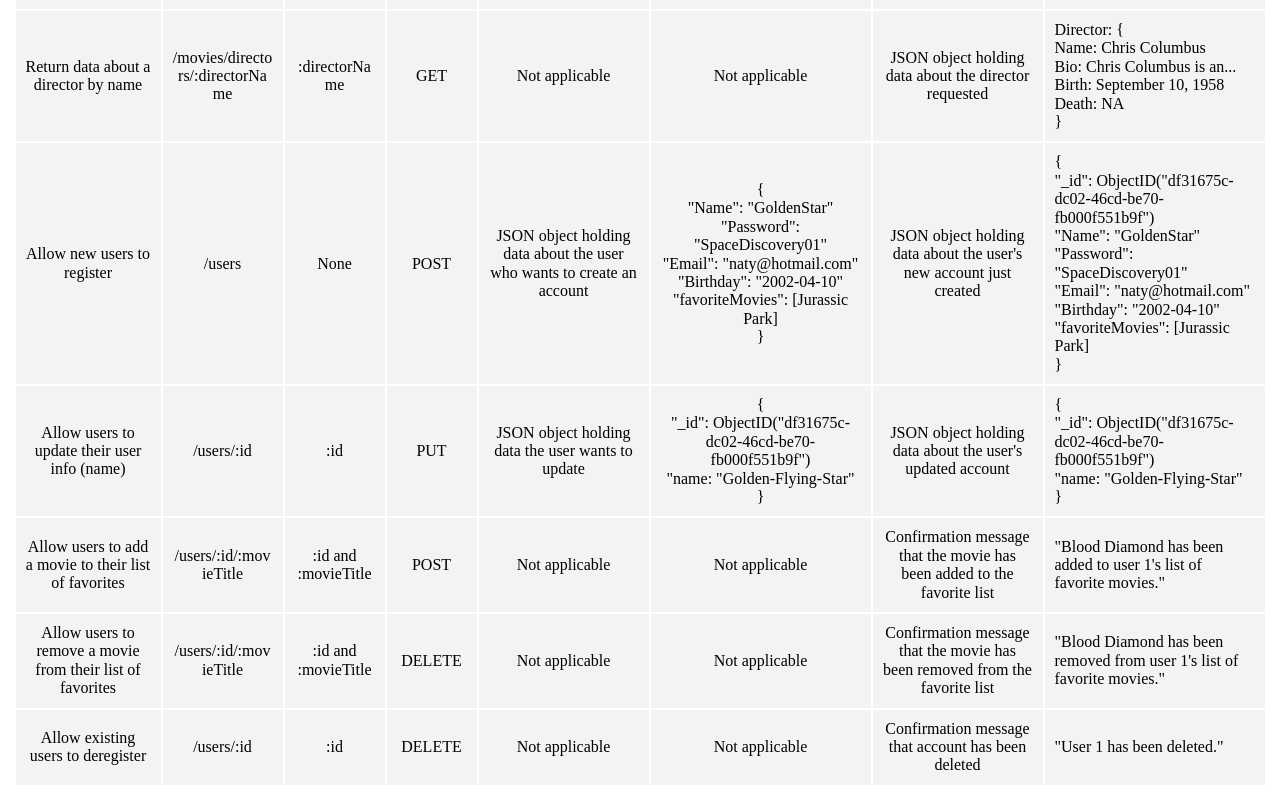
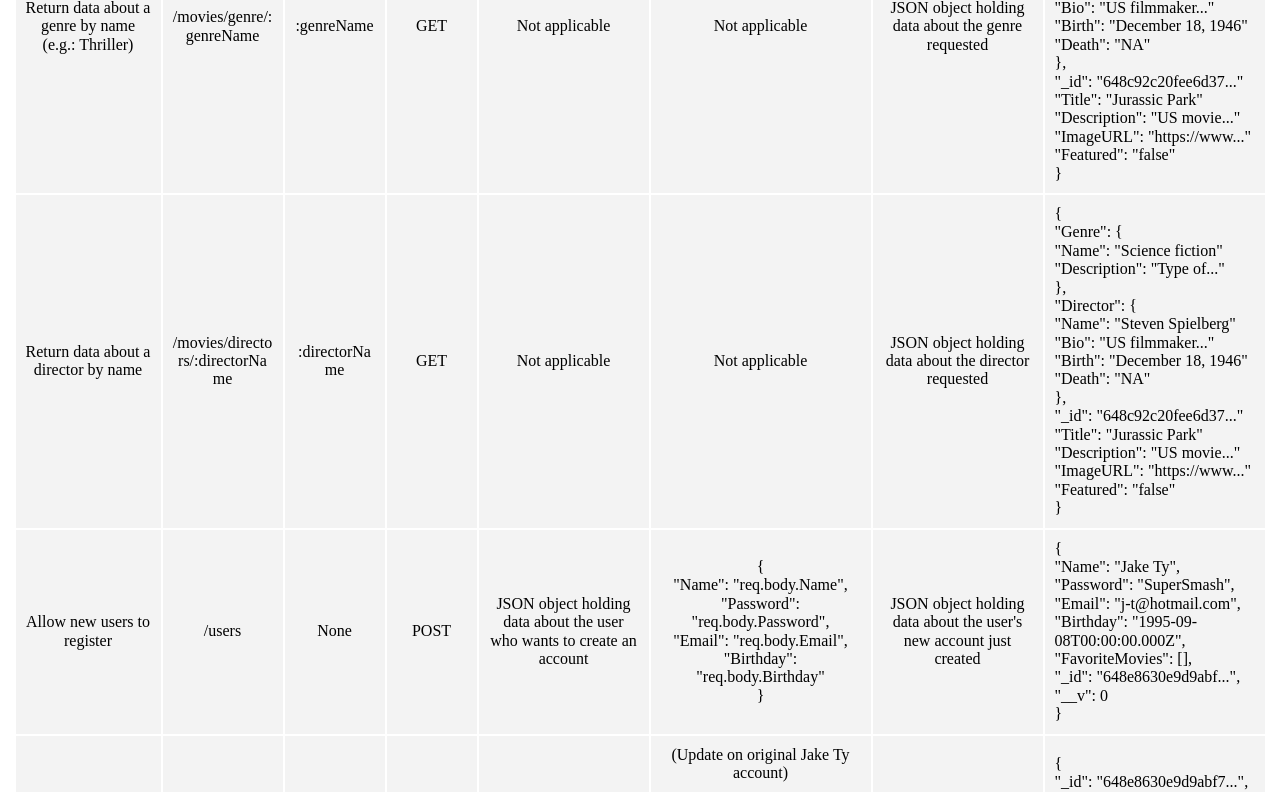
Before and after one commit to AlexaCai/movie-api, a website: page public/documentation.html in a window 1280 px wide. Shown: the part 1984-2776 px from the top of the page. Drawn offline with nearby package versions, Linux system fonts and the light colour scheme; files whose address does not match are found by name.

Commit message:
Modification to make the documentation aligned with the changes made inside index.js to use Mongoose logic for each request

```diff
--- a/public/documentation.html
+++ b/public/documentation.html
@@ -97,53 +97,55 @@
                 <td>JSON object holding data about all the movies</td>
                 <td class="wide-column">
                     {<br>
-                    Title: Jurassic Park <br>
-                    Description: American movie... <br>
-                    Genre: { <br>
-                    Name: Science fiction <br>
-                    Description: Genre that uses... <br>
-                    } <br>
-                    Director: { <br>
-                    Name: Steven Spielberg <br>
-                    Bio: American filmmaker... <br>
-                    Birth: December 18, 1946 <br>
-                    Death: NA <br>
-                    } <br>
-                    ImageURL: https://www.imdb... <br>
+                    "Genre": { <br>
+                    "Name": "Science fiction" <br>
+                    "Description": "Type of..." <br>
+                    }, <br>
+                    "Director": { <br>
+                    "Name": "Steven Spielberg" <br>
+                    "Bio": "US filmmaker..." <br>
+                    "Birth": "December 18, 1946" <br>
+                    "Death": "NA" <br>
+                    }, <br>
+                    "_id": "648c92c20fee6d37..." <br>
+                    "Title": "Jurassic Park" <br>
+                    "Description": "US movie..." <br>
+                    "ImageURL": "https://www..." <br>
+                    "Featured": "false" <br>
                     }
                     <br>
                     <br>
                     { <br>
-                    Title: Gladiator <br>
-                    Description: Historical drama... <br>
-                    ... <br>
+                    (Other movie) <br>
                     }
                 </td>
             </tr>
             <tr>
                 <td>Return data (title, description, genre, director, image URL) about a single movie by title to the
                     user</td>
-                <td>/movies/:title</td>
-                <td>:title</td>
+                <td>/movies/:Title</td>
+                <td>:Title</td>
                 <td>GET</td>
                 <td>Not applicable</td>
                 <td>Not applicable</td>
                 <td>JSON object holding data about the movie requested</td>
                 <td class="wide-column">
                     {<br>
-                    Title: Jurassic Park <br>
-                    Description: American movie... <br>
-                    Genre: { <br>
-                    Name: Science fiction <br>
-                    Description: Genre that uses... <br>
-                    } <br>
-                    Director: { <br>
-                    Name: Steven Spielberg <br>
-                    Bio: American filmmaker... <br>
-                    Birth: December 18, 1946 <br>
-                    Death: NA <br>
-                    } <br>
-                    ImageURL: https://www.imdb... <br>
+                    "Genre": { <br>
+                    "Name": "Science fiction" <br>
+                    "Description": "Type of..." <br>
+                    }, <br>
+                    "Director": { <br>
+                    "Name": "Steven Spielberg" <br>
+                    "Bio": "US filmmaker..." <br>
+                    "Birth": "December 18, 1946" <br>
+                    "Death": "NA" <br>
+                    }, <br>
+                    "_id": "648c92c20fee6d37..." <br>
+                    "Title": "Jurassic Park" <br>
+                    "Description": "US movie..." <br>
+                    "ImageURL": "https://www..." <br>
+                    "Featured": "false" <br>
                     }
                 </td>
             </tr>
@@ -156,10 +158,23 @@
                 <td>Not applicable</td>
                 <td>JSON object holding data about the genre requested</td>
                 <td class="wide-column">
-                    Genre: { <br>
-                        Name: Science fiction <br>
-                        Description: Genre that uses... <br>
-                        }
+                    {<br>
+                    "Genre": { <br>
+                    "Name": "Science fiction" <br>
+                    "Description": "Type of..." <br>
+                    }, <br>
+                    "Director": { <br>
+                    "Name": "Steven Spielberg" <br>
+                    "Bio": "US filmmaker..." <br>
+                    "Birth": "December 18, 1946" <br>
+                    "Death": "NA" <br>
+                    }, <br>
+                    "_id": "648c92c20fee6d37..." <br>
+                    "Title": "Jurassic Park" <br>
+                    "Description": "US movie..." <br>
+                    "ImageURL": "https://www..." <br>
+                    "Featured": "false" <br>
+                    }
                 </td>
             </tr>
             <tr>
@@ -171,11 +186,22 @@
                 <td>Not applicable</td>
                 <td>JSON object holding data about the director requested</td>
                 <td class="wide-column">
-                    Director: { <br>
-                        Name: Chris Columbus <br>
-                        Bio: Chris Columbus is an... <br>
-                        Birth: September 10, 1958 <br>
-                        Death: NA <br>
+                    {<br>
+                    "Genre": { <br>
+                    "Name": "Science fiction" <br>
+                    "Description": "Type of..." <br>
+                    }, <br>
+                    "Director": { <br>
+                    "Name": "Steven Spielberg" <br>
+                    "Bio": "US filmmaker..." <br>
+                    "Birth": "December 18, 1946" <br>
+                    "Death": "NA" <br>
+                    }, <br>
+                    "_id": "648c92c20fee6d37..." <br>
+                    "Title": "Jurassic Park" <br>
+                    "Description": "US movie..." <br>
+                    "ImageURL": "https://www..." <br>
+                    "Featured": "false" <br>
                     }
                 </td>
             </tr>
@@ -187,79 +213,103 @@
                 <td>JSON object holding data about the user who wants to create an account</td>
                 <td>
                     { <br>
-                        "Name": "GoldenStar" <br>
-                        "Password": "SpaceDiscovery01" <br>
-                        "Email": "naty@hotmail.com" <br>
-                        "Birthday": "2002-04-10" <br>
-                        "favoriteMovies": [Jurassic Park] <br>
+                    "Name": "req.body.Name", <br>
+                    "Password": "req.body.Password", <br>
+                    "Email": "req.body.Email", <br>
+                    "Birthday": "req.body.Birthday" <br>
                     }
                 </td>
                 <td>JSON object holding data about the user's new account just created</td>
                 <td class="wide-column">
                     { <br>
-                        "_id": ObjectID("df31675c-dc02-46cd-be70-fb000f551b9f") <br>
-                        "Name": "GoldenStar" <br>
-                        "Password": "SpaceDiscovery01" <br>
-                        "Email": "naty@hotmail.com" <br>
-                        "Birthday": "2002-04-10" <br>
-                        "favoriteMovies": [Jurassic Park] <br>
+                    "Name": "Jake Ty", <br>
+                    "Password": "SuperSmash", <br>
+                    "Email": "j-t@hotmail.com", <br>
+                    "Birthday": "1995-09-08T00:00:00.000Z", <br>
+                    "FavoriteMovies": [], <br>
+                    "_id": "648e8630e9d9abf...", <br>
+                    "__v": 0 <br>
                     }
                 </td>
             </tr>
             <tr>
                 <td>Allow users to update their user info (name)</td>
-                <td>/users/:id</td>
-                <td>:id</td>
+                <td>/users/:Name</td>
+                <td>:Name</td>
                 <td>PUT</td>
                 <td>JSON object holding data the user wants to update</td>
                 <td>
+                    (Update on original Jake Ty account) <br>
+                    <br>
                     { <br>
-                        "_id": ObjectID("df31675c-dc02-46cd-be70-fb000f551b9f") <br>
-                        "name: "Golden-Flying-Star" <br>
+                    "Name": "Jake TyUP", <br>
+                    "Password": "superUP.", <br>
+                    "Email": "UP@hotmail.com", <br>
+                    "Birthday": "1995-09-08T00:00:00.000Z" <br>
                     }
                 </td>
                 <td>JSON object holding data about the user's updated account</td>
                 <td class="wide-column">
                     { <br>
-                        "_id": ObjectID("df31675c-dc02-46cd-be70-fb000f551b9f") <br>
-                        "name: "Golden-Flying-Star" <br>
+                    "_id": "648e8630e9d9abf7...", <br>
+                    "Name": "Jake TyUP", <br>
+                    "Password": "superUP.", <br>
+                    "Email": "UP@hotmail.com", <br>
+                    "Birthday": "1995-09-08T00:00:00.000Z", <br>
+                    "__v": 0 <br>
                     }
                 </td>
             </tr>
             <tr>
                 <td>Allow users to add a movie to their list of favorites</td>
-                <td>/users/:id/:movieTitle</td>
-                <td>:id and :movieTitle</td>
+                <td>/users/:Name/movies/:movieID</td>
+                <td>:Name and :movieID</td>
                 <td>POST</td>
                 <td>Not applicable</td>
                 <td>Not applicable</td>
-                <td>Confirmation message that the movie has been added to the favorite list</td>
+                <td>JSON object holding data about the user and the new movie added</td>
                 <td class="wide-column">
-                    "Blood Diamond has been added to user 1's list of favorite movies."
+                    { <br>
+                        "_id": "648e8630e9d9abf7...", <br>
+                        "Name": "Jake TyUP", <br>
+                        "Password": "superUP.", <br>
+                        "Email": "UP@hotmail.com", <br>
+                        "Birthday": "1995-09-08T00:00:00.000Z", <br>
+                        "FavoriteMovies": ["648cc4289e8b6d..."], <br>
+                        "__v": 0 <br>
+                        }
                 </td>
             </tr>
             <tr>
                 <td>Allow users to remove a movie from their list of favorites</td>
-                <td>/users/:id/:movieTitle</td>
-                <td>:id and :movieTitle</td>
+                <td>/users/:Name/movies/:movieID</td>
+                <td>:Name and :movieID</td>
                 <td>DELETE</td>
                 <td>Not applicable</td>
                 <td>Not applicable</td>
-                <td>Confirmation message that the movie has been removed from the favorite list</td>
+                <td>JSON object holding data about the user (the movie removed not appaering anymore)</td>
                 <td class="wide-column">
-                    "Blood Diamond has been removed from user 1's list of favorite movies."
+                    { <br>
+                        "_id": "648e8630e9d9abf7...", <br>
+                        "Name": "Jake TyUP", <br>
+                        "Password": "superUP.", <br>
+                        "Email": "UP@hotmail.com", <br>
+                        "Birthday": "1995-09-08T00:00:00.000Z", <br>
+                        "FavoriteMovies": [ ] <br>
+                        "__v": 0 <br>
+                        }
                 </td>
             </tr>
             <tr>
                 <td>Allow existing users to deregister</td>
-                <td>/users/:id</td>
-                <td>:id</td>
+                <td>/users/:Name</td>
+                <td>:Name</td>
                 <td>DELETE</td>
                 <td>Not applicable</td>
                 <td>Not applicable</td>
                 <td>Confirmation message that account has been deleted</td>
                 <td class="wide-column">
-                    "User 1 has been deleted."
+                    "Jake TyUP has been deleted."
                 </td>
             </tr>
         </tbody>
```
